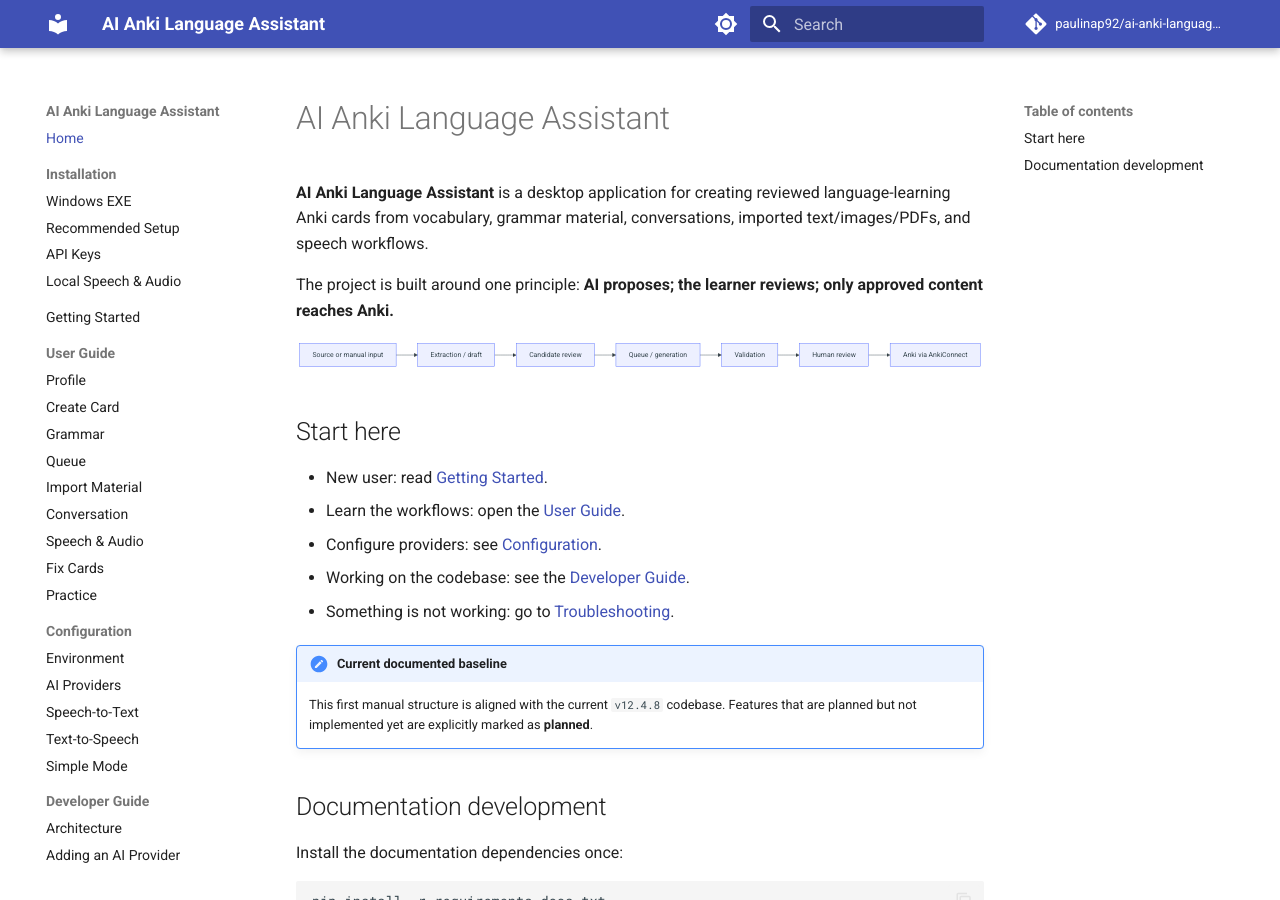
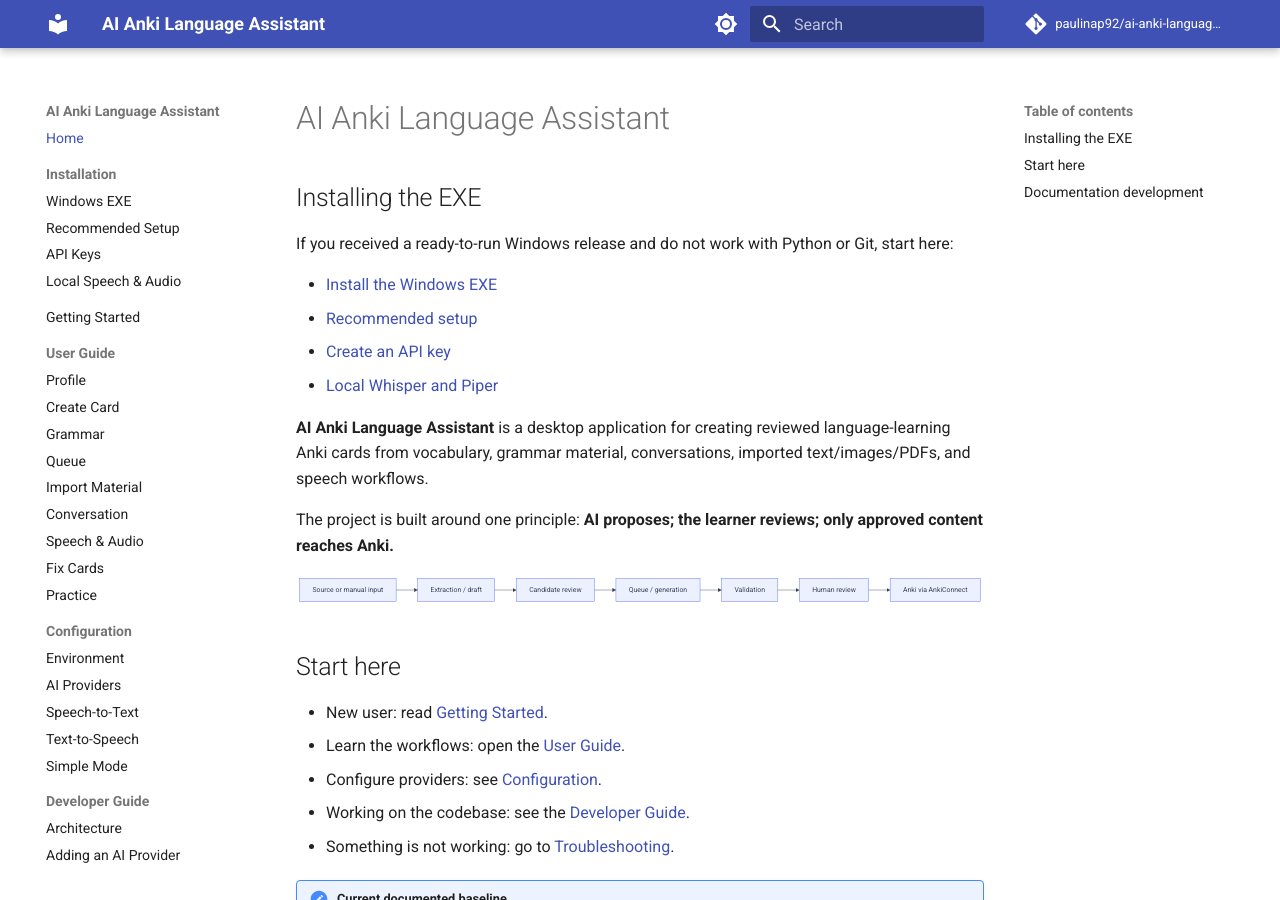
Before and after one commit to paulinap92/ai-anki-language-assistant, an MkDocs documentation site: the page built from docs/index.md, in a window 1280 px wide and 900 px high. Built offline with MkDocs 1.6.1 and Material for MkDocs 9.7.7, drawn with Linux system fonts in a browser that asks for light colours; comment, search, counter and statistics services are not loaded.

Commit message:
docs: surface Windows installation guide

```diff
--- a/docs/index.md
+++ b/docs/index.md
@@ -1,4 +1,14 @@
 # AI Anki Language Assistant
+
+## Installing the EXE
+
+If you received a ready-to-run Windows release and do not work with Python or Git, start here:
+
+- [Install the Windows EXE](installation/windows-exe.md)
+- [Recommended setup](installation/recommended-setup.md)
+- [Create an API key](installation/api-keys.md)
+- [Local Whisper and Piper](installation/local-speech-audio.md)
+
 
 **AI Anki Language Assistant** is a desktop application for creating reviewed language-learning Anki cards from vocabulary, grammar material, conversations, imported text/images/PDFs, and speech workflows.
 
```
